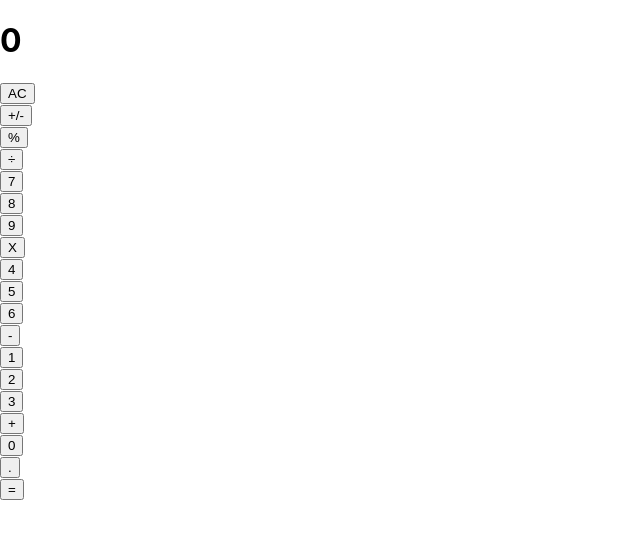
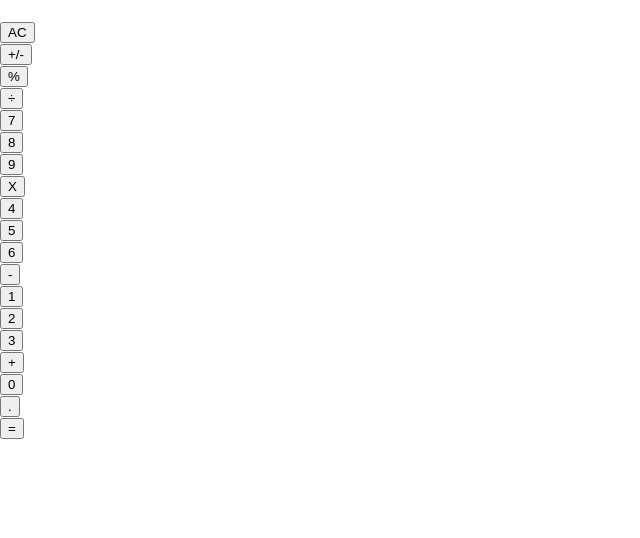
Before and after one commit to temesghentekeste/react-calculator, a React (Create React App) app: page / in a window 1280 px wide. Shown: the top 538 px of the page, without its empty margins (0-640 px from the left). Built offline with nearby package versions, Linux system fonts and the light colour scheme.

Commit message:
Append digits when clicked

```diff
--- a/src/components/App.js
+++ b/src/components/App.js
@@ -18,13 +18,20 @@ class App extends React.Component {
   }
 
   handleClick = (btnName) => {
-    console.log('Clicked', btnName);
+    const { total, next, operation } = calculate(this.state, btnName);
+    this.setState({
+      total,
+      next,
+      operation,
+    });
+    console.log('Clicked', btnName, this.state);
   };
 
   render() {
+    const { total, next, operation } = this.state;
     return (
       <>
-        <Display />
+        <Display result={total} />
         <ButtonPanel clickHandler={this.handleClick} />
       </>
     );
--- a/src/logic/calculate.js
+++ b/src/logic/calculate.js
@@ -1,8 +1,17 @@
 import operate from './operate';
 
 const calculate = (calculatorData, btnName) => {
+  console.log(calculatorData, btnName);
   const newCalculatorData = { ...calculatorData };
+  const digits = ['0', '1', '2', '3', '4', '5', '6', '7', '8', '9'];
   const { total, next, operation } = calculatorData;
+
+  let digit = null;
+
+  if (digits.includes(btnName)) {
+    digit = btnName;
+  }
+
   switch (btnName) {
     case 'AC':
       newCalculatorData.total = null;
@@ -34,6 +43,14 @@ const calculate = (calculatorData, btnName) => {
       newCalculatorData.next *= -1;
       break;
 
+    case digit:
+      if (!calculatorData.operation) {
+        newCalculatorData.total = newCalculatorData.total
+          ? newCalculatorData.total + digit
+          : digit;
+      }
+      break;
+
     case calculatorData.operation:
       newCalculatorData.total = operate(
         newCalculatorData.total,
```
